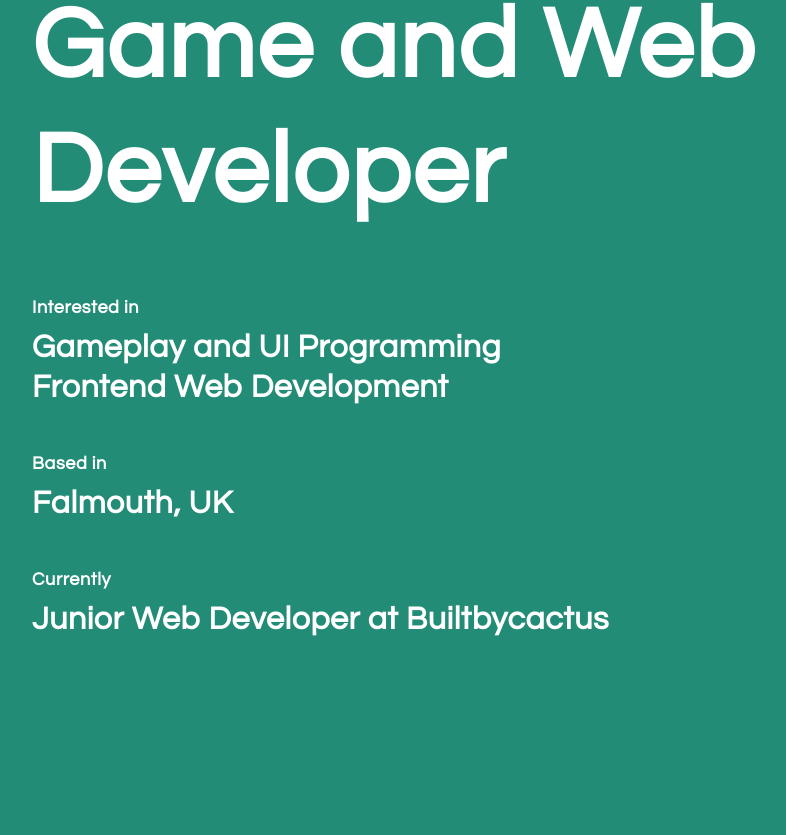
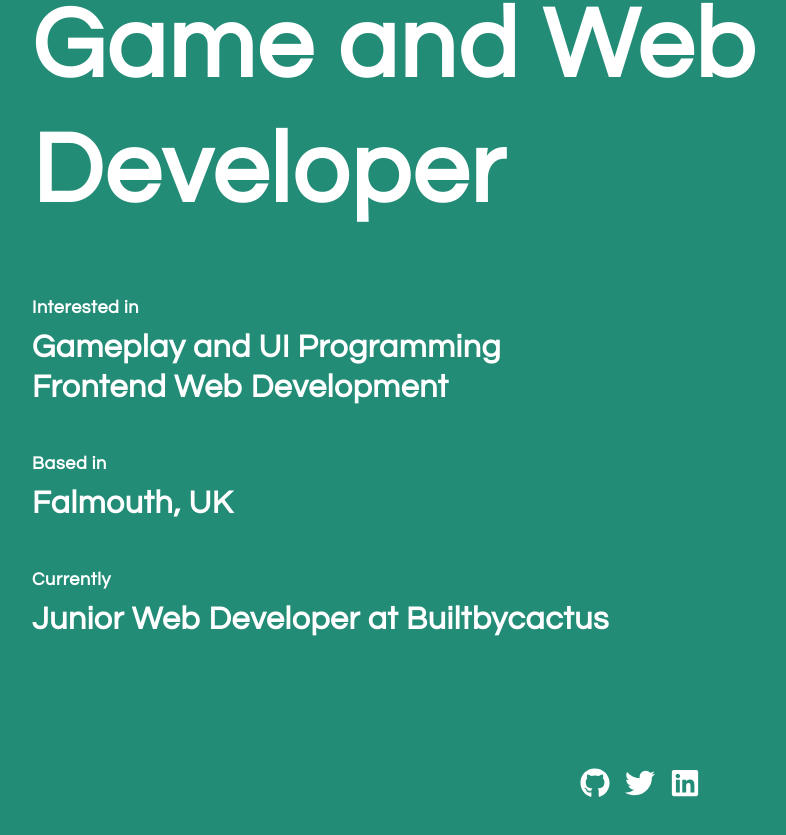
Before and after one commit to kyleshepherd/kyleshepherd.co.uk, a React (Create React App) app: page / in a window 1280 px wide. Shown: the part 205-1040 px from the top of the page, without its empty margins (0-786 px from the left). Before the commit the page ends 893 px from the top, so only its background shows below. Built offline with nearby package versions, Linux system fonts and the light colour scheme.

Commit message:
Added footer

```diff
--- a/src/App.js
+++ b/src/App.js
@@ -10,6 +10,7 @@
 import Work from './components/Work'
 import Contact from './components/Contact'
 import Home from './components/Home'
+import Footer from './components/Footer'
 
 function App () {
   return (
@@ -31,6 +32,8 @@
             <Home/>
           </Route>
         </Switch>
+
+        <Footer/>
       </Router>
     </div>
   )
--- /dev/null
+++ b/src/components/Footer.css
@@ -0,0 +1,20 @@
+.footerContainer {
+    display: flex;
+    justify-content: center;
+    align-items: center;
+    margin: 5em 0 2em;
+}
+
+.footerContainer > a {
+    color: white;
+    font-size: 30px;
+    transition: color 0.25s ease-in-out;
+}
+
+.footerContainer > a:hover {
+    color: #f5762c;
+}
+
+.footerContainer > a:not(:last-child) {
+    margin-right: 0.5em;
+}
--- /dev/null
+++ b/src/components/Footer.js
@@ -0,0 +1,21 @@
+import React from 'react'
+import './Footer.css'
+import { FaGithub, FaTwitter, FaLinkedin } from 'react-icons/fa'
+
+function Footer () {
+  return (
+    <div className="footerContainer">
+      <a href="https://github.com/kyleshepherd" target="_blank" rel="noreferrer">
+        <FaGithub/>
+      </a>
+      <a href="https://twitter.com/kyleshepherddev" target="_blank" rel="noreferrer">
+        <FaTwitter/>
+      </a>
+      <a href="https://www.linkedin.com/in/kyleshepherddev/" target="_blank" rel="noreferrer">
+        <FaLinkedin/>
+      </a>
+    </div>
+  )
+}
+
+export default Footer
```
